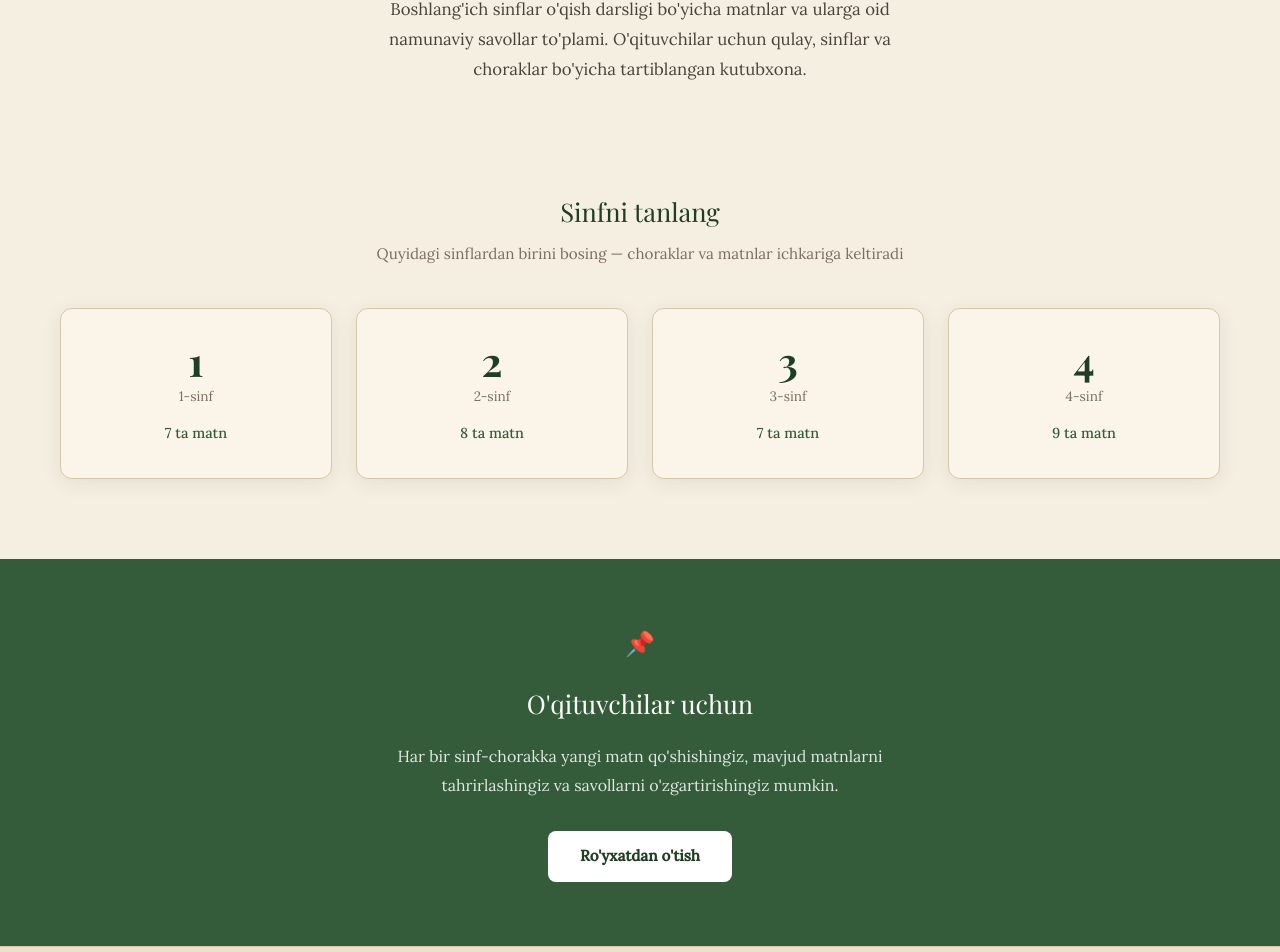
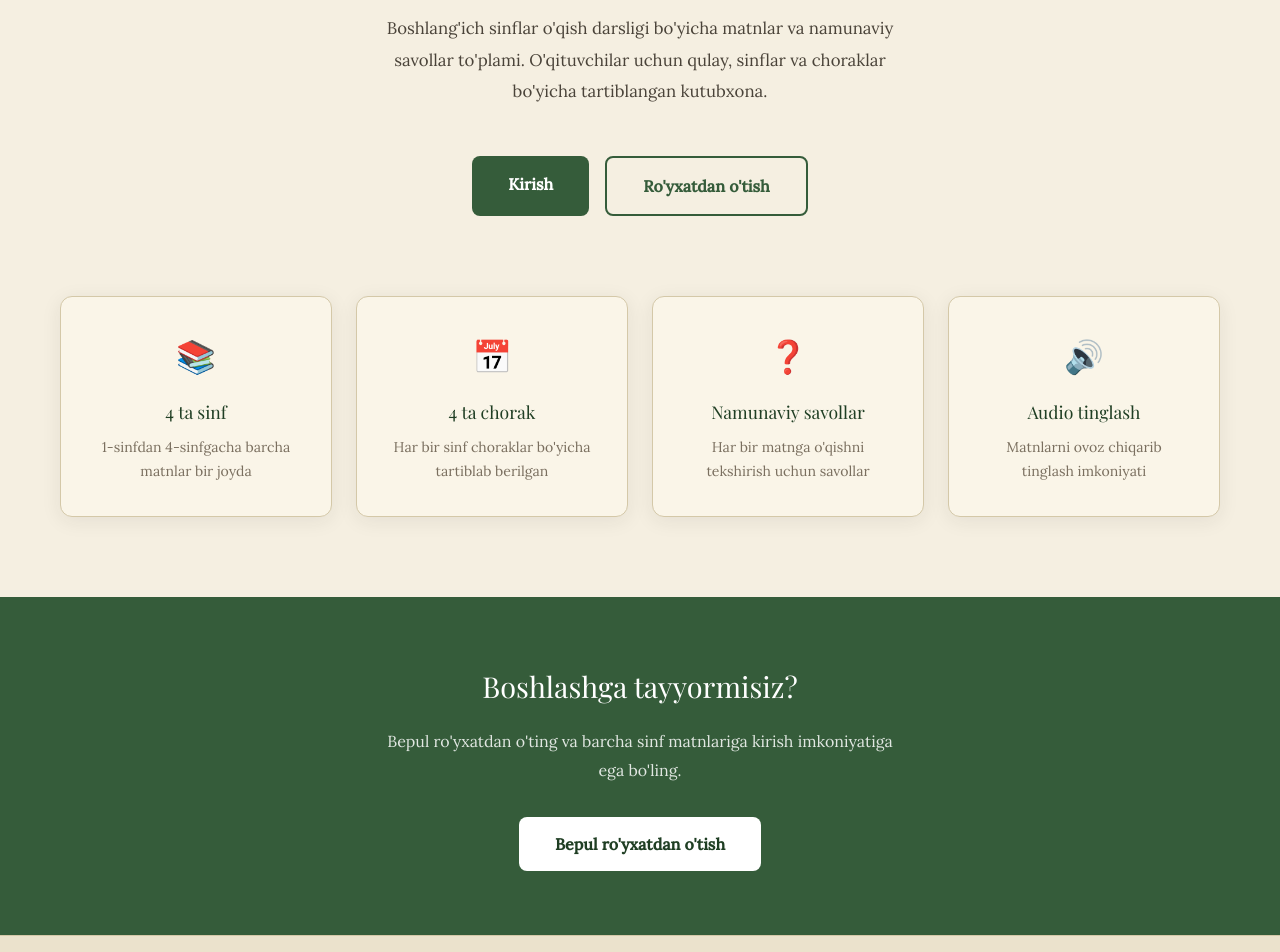
Before and after one commit to jahongirmurodov43-sudo/matnlar-olami-backend, a React (Vite) app in the folder frontend/: page / in a window 1280 px wide. Shown: the part 334-1286 px from the top of the page. Built offline with nearby package versions, Linux system fonts and the light colour scheme; a web font is replaced by a local one.

Commit message:
Auth gates: protect all content, landing page for guests, persist session

```diff
--- a/frontend/src/App.jsx
+++ b/frontend/src/App.jsx
@@ -1,5 +1,5 @@
-import { BrowserRouter as Router, Routes, Route } from 'react-router-dom';
-import { useState } from 'react';
+import { BrowserRouter as Router, Routes, Route, Navigate } from 'react-router-dom';
+import { useState, useEffect } from 'react';
 import './i18n';
 import Navbar from './components/Navbar';
 import Footer from './components/Footer';
@@ -12,25 +12,53 @@ import GradePage from './pages/GradePage';
 import TextPage from './pages/TextPage';
 import Settings from './pages/Settings';
 
+// Redirects to /login if not authenticated
+function PrivateRoute({ user, children }) {
+  if (!user) return <Navigate to="/login" replace />;
+  return children;
+}
+
 function App() {
   const [user, setUser] = useState(null);
   const [lang, setLang] = useState('uz');
+  const [ready, setReady] = useState(false);
+
+  // Restore session from localStorage on first load
+  useEffect(() => {
+    const token = localStorage.getItem('token');
+    const saved = localStorage.getItem('user');
+    if (token && saved) {
+      try { setUser(JSON.parse(saved)); } catch {}
+    }
+    setReady(true);
+  }, []);
+
+  const handleSetUser = (u) => {
+    setUser(u);
+    if (u) localStorage.setItem('user', JSON.stringify(u));
+    else { localStorage.removeItem('user'); localStorage.removeItem('token'); }
+  };
+
+  if (!ready) return null;
 
   return (
     <Router>
       <div style={{ minHeight: '100vh', display: 'flex', flexDirection: 'column' }}>
-        <Navbar user={user} setLang={setLang} lang={lang} />
+        <Navbar user={user} setUser={handleSetUser} setLang={setLang} lang={lang} />
 
         <main style={{ flex: 1 }}>
           <Routes>
-            <Route path="/" element={<Home />} />
-            <Route path="/login" element={<Login setUser={setUser} />} />
-            <Route path="/register" element={<Register />} />
-            <Route path="/texts" element={<Texts user={user} lang={lang} />} />
-            <Route path="/admin" element={<Admin user={user} />} />
-            <Route path="/sinf/:grade" element={<GradePage user={user} lang={lang} />} />
-            <Route path="/sinf/:grade/chorak/:quarter/matn/:id" element={<TextPage user={user} lang={lang} />} />
-            <Route path="/sozlamalar" element={<Settings lang={lang} setLang={setLang} />} />
+            {/* Public routes */}
+            <Route path="/" element={<Home user={user} />} />
+            <Route path="/login" element={user ? <Navigate to="/" replace /> : <Login setUser={handleSetUser} />} />
+            <Route path="/register" element={user ? <Navigate to="/" replace /> : <Register />} />
+
+            {/* Protected routes */}
+            <Route path="/texts" element={<PrivateRoute user={user}><Texts user={user} lang={lang} /></PrivateRoute>} />
+            <Route path="/admin" element={<PrivateRoute user={user}><Admin user={user} /></PrivateRoute>} />
+            <Route path="/sinf/:grade" element={<PrivateRoute user={user}><GradePage user={user} lang={lang} /></PrivateRoute>} />
+            <Route path="/sinf/:grade/chorak/:quarter/matn/:id" element={<PrivateRoute user={user}><TextPage user={user} lang={lang} /></PrivateRoute>} />
+            <Route path="/sozlamalar" element={<PrivateRoute user={user}><Settings lang={lang} setLang={setLang} /></PrivateRoute>} />
           </Routes>
         </main>
 
--- a/frontend/src/pages/Home.jsx
+++ b/frontend/src/pages/Home.jsx
@@ -7,86 +7,109 @@ const grades = [
   { grade: 4, texts: 9 },
 ];
 
-function Home() {
+function Home({ user }) {
+  // ── Logged-in view ──────────────────────────────────────────
+  if (user) {
     return (
       <div style={{ minHeight: '100vh' }}>
-
-      {/* Hero */}
-      <section className="fade-in" style={{ textAlign: 'center', padding: '5rem 1.5rem 4rem' }}>
-        <p style={{ fontFamily: 'var(--font-body)', color: 'var(--ink-muted)', letterSpacing: '0.12em', fontSize: '0.85rem', textTransform: 'uppercase', marginBottom: '1.5rem' }}>
+        <section className="fade-in" style={{ textAlign: 'center', padding: '4rem 1.5rem 3rem' }}>
+          <p style={{ fontFamily: 'var(--font-body)', color: 'var(--ink-muted)', letterSpacing: '0.12em', fontSize: '0.85rem', textTransform: 'uppercase', marginBottom: '1.25rem' }}>
             ✦ O'qish darslari uchun ✦
           </p>
-
-        <h1 style={{ fontFamily: 'var(--font-display)', fontSize: 'clamp(3rem, 8vw, 5rem)', fontWeight: 700, lineHeight: 1.1, marginBottom: '1rem' }}>
+          <h1 style={{ fontFamily: 'var(--font-display)', fontSize: 'clamp(2.5rem, 7vw, 4.5rem)', fontWeight: 700, lineHeight: 1.1, marginBottom: '0.75rem' }}>
             Matnlar <em style={{ fontStyle: 'italic', fontWeight: 400 }}>Olami</em>
           </h1>
-
-        <div style={{ width: '60px', height: '2px', background: 'var(--forest)', margin: '0 auto 1.5rem' }} />
-
-        <p style={{ fontFamily: 'var(--font-body)', color: 'var(--ink-soft)', maxWidth: '560px', margin: '0 auto 2.5rem', fontSize: '1.05rem', lineHeight: 1.8 }}>
-          Boshlang'ich sinflar o'qish darsligi bo'yicha matnlar va ularga oid namunaviy savollar to'plami. O'qituvchilar uchun qulay, sinflar va choraklar bo'yicha tartiblangan kutubxona.
+          <div style={{ width: '50px', height: '2px', background: 'var(--forest)', margin: '0 auto 1.25rem' }} />
+          <p style={{ fontFamily: 'var(--font-body)', color: 'var(--ink-soft)', maxWidth: '520px', margin: '0 auto', fontSize: '1rem', lineHeight: 1.8 }}>
+            Xush kelibsiz, <strong>{user.name}</strong>. Quyidagi sinflardan birini tanlang.
           </p>
         </section>
 
-      {/* Grade cards */}
         <section style={{ padding: '0 1.5rem 5rem' }}>
           <div className="container">
-          <h2 style={{ textAlign: 'center', fontFamily: 'var(--font-display)', fontSize: '1.6rem', marginBottom: '0.5rem' }}>
+            <h2 style={{ textAlign: 'center', fontFamily: 'var(--font-display)', fontSize: '1.5rem', marginBottom: '0.4rem' }}>
               Sinfni tanlang
             </h2>
-          <p style={{ textAlign: 'center', fontFamily: 'var(--font-body)', color: 'var(--ink-muted)', marginBottom: '2.5rem', fontSize: '0.95rem' }}>
-            Quyidagi sinflardan birini bosing — choraklar va matnlar ichkariga keltiradi
+            <p style={{ textAlign: 'center', fontFamily: 'var(--font-body)', color: 'var(--ink-muted)', marginBottom: '2rem', fontSize: '0.9rem' }}>
+              Choraklar va matnlar ichkariga keltiradi
             </p>
-
-          <div style={{ display: 'grid', gridTemplateColumns: 'repeat(auto-fit, minmax(180px, 1fr))', gap: '1.5rem' }}>
+            <div style={{ display: 'grid', gridTemplateColumns: 'repeat(auto-fit, minmax(180px, 1fr))', gap: '1.25rem' }}>
               {grades.map(({ grade, texts }) => (
-              <Link
-                key={grade}
-                to={`/sinf/${grade}`}
-                style={{ textDecoration: 'none' }}
-              >
+                <Link key={grade} to={`/sinf/${grade}`} style={{ textDecoration: 'none' }}>
                   <div className="card" style={{ textAlign: 'center', cursor: 'pointer', transition: 'transform 0.2s, box-shadow 0.2s' }}
-                  onMouseEnter={e => { e.currentTarget.style.transform = 'translateY(-4px)'; e.currentTarget.style.boxShadow = '0 8px 30px rgba(42,38,32,0.14)'; }}
+                    onMouseEnter={e => { e.currentTarget.style.transform = 'translateY(-4px)'; e.currentTarget.style.boxShadow = '0 8px 28px rgba(42,38,32,0.13)'; }}
                     onMouseLeave={e => { e.currentTarget.style.transform = ''; e.currentTarget.style.boxShadow = ''; }}
                   >
-                  <div style={{ fontFamily: 'var(--font-display)', fontSize: '2.5rem', fontWeight: 700, color: 'var(--forest-deep)', lineHeight: 1 }}>
-                    {grade}
-                  </div>
-                  <div style={{ fontFamily: 'var(--font-body)', color: 'var(--ink-muted)', fontSize: '0.85rem', marginTop: '0.25rem' }}>
-                    {grade}-sinf
-                  </div>
-                  <div style={{ fontFamily: 'var(--font-body)', color: 'var(--forest)', fontSize: '0.9rem', marginTop: '0.75rem', fontWeight: 500 }}>
-                    {texts} ta matn
-                  </div>
+                    <div style={{ fontFamily: 'var(--font-display)', fontSize: '2.5rem', fontWeight: 700, color: 'var(--forest-deep)', lineHeight: 1 }}>{grade}</div>
+                    <div style={{ fontFamily: 'var(--font-body)', color: 'var(--ink-muted)', fontSize: '0.82rem', marginTop: '0.2rem' }}>{grade}-sinf</div>
+                    <div style={{ fontFamily: 'var(--font-body)', color: 'var(--forest)', fontSize: '0.88rem', marginTop: '0.6rem', fontWeight: 500 }}>{texts} ta matn</div>
                   </div>
                 </Link>
               ))}
             </div>
           </div>
         </section>
+      </div>
+    );
+  }
 
-      {/* Teacher section */}
+  // ── Landing page for guests ──────────────────────────────────
+  return (
+    <div style={{ minHeight: '100vh' }}>
+
+      {/* Hero */}
+      <section className="fade-in" style={{ textAlign: 'center', padding: '6rem 1.5rem 5rem' }}>
+        <p style={{ fontFamily: 'var(--font-body)', color: 'var(--ink-muted)', letterSpacing: '0.15em', fontSize: '0.8rem', textTransform: 'uppercase', marginBottom: '1.5rem' }}>
+          ✦ Boshlang'ich sinflar uchun ✦
+        </p>
+        <h1 style={{ fontFamily: 'var(--font-display)', fontSize: 'clamp(3rem, 8vw, 5rem)', fontWeight: 700, lineHeight: 1.1, marginBottom: '1rem' }}>
+          Matnlar <em style={{ fontStyle: 'italic', fontWeight: 400 }}>Olami</em>
+        </h1>
+        <div style={{ width: '60px', height: '2px', background: 'var(--forest)', margin: '0 auto 1.75rem' }} />
+        <p style={{ fontFamily: 'var(--font-body)', color: 'var(--ink-soft)', maxWidth: '540px', margin: '0 auto 3rem', fontSize: '1.05rem', lineHeight: 1.9 }}>
+          Boshlang'ich sinflar o'qish darsligi bo'yicha matnlar va namunaviy savollar to'plami. O'qituvchilar uchun qulay, sinflar va choraklar bo'yicha tartiblangan kutubxona.
+        </p>
+        <div style={{ display: 'flex', gap: '1rem', justifyContent: 'center', flexWrap: 'wrap' }}>
+          <Link to="/login" style={{ fontFamily: 'var(--font-body)', background: 'var(--forest)', color: 'white', padding: '14px 36px', borderRadius: '8px', textDecoration: 'none', fontSize: '1rem', fontWeight: 600 }}>
+            Kirish
+          </Link>
+          <Link to="/register" style={{ fontFamily: 'var(--font-body)', background: 'transparent', color: 'var(--forest)', padding: '14px 36px', borderRadius: '8px', textDecoration: 'none', fontSize: '1rem', fontWeight: 600, border: '2px solid var(--forest)' }}>
+            Ro'yxatdan o'tish
+          </Link>
+        </div>
+      </section>
+
+      {/* Features */}
+      <section style={{ padding: '0 1.5rem 5rem' }}>
+        <div className="container">
+          <div style={{ display: 'grid', gridTemplateColumns: 'repeat(auto-fit, minmax(220px, 1fr))', gap: '1.5rem' }}>
+            {[
+              { icon: '📚', title: '4 ta sinf', desc: '1-sinfdan 4-sinfgacha barcha matnlar bir joyda' },
+              { icon: '📅', title: '4 ta chorak', desc: 'Har bir sinf choraklar bo\'yicha tartiblab berilgan' },
+              { icon: '❓', title: 'Namunaviy savollar', desc: 'Har bir matnga o\'qishni tekshirish uchun savollar' },
+              { icon: '🔊', title: 'Audio tinglash', desc: 'Matnlarni ovoz chiqarib tinglash imkoniyati' },
+            ].map(({ icon, title, desc }) => (
+              <div key={title} className="card" style={{ textAlign: 'center' }}>
+                <div style={{ fontSize: '2rem', marginBottom: '0.75rem' }}>{icon}</div>
+                <h3 style={{ fontFamily: 'var(--font-display)', fontSize: '1.1rem', marginBottom: '0.5rem' }}>{title}</h3>
+                <p style={{ fontFamily: 'var(--font-body)', color: 'var(--ink-muted)', fontSize: '0.88rem', lineHeight: 1.7 }}>{desc}</p>
+              </div>
+            ))}
+          </div>
+        </div>
+      </section>
+
+      {/* CTA */}
       <section style={{ background: 'var(--forest)', color: 'white', padding: '4rem 1.5rem', textAlign: 'center' }}>
-        <div className="container" style={{ maxWidth: '600px' }}>
-          <p style={{ fontSize: '1.5rem', marginBottom: '1rem' }}>📌</p>
-          <h2 style={{ fontFamily: 'var(--font-display)', color: 'white', fontSize: '1.6rem', marginBottom: '1rem' }}>
-            O'qituvchilar uchun
+        <div className="container" style={{ maxWidth: '560px' }}>
+          <h2 style={{ fontFamily: 'var(--font-display)', color: 'white', fontSize: '1.8rem', marginBottom: '1rem' }}>
+            Boshlashga tayyormisiz?
           </h2>
           <p style={{ fontFamily: 'var(--font-body)', color: 'rgba(255,255,255,0.85)', lineHeight: 1.8, marginBottom: '2rem' }}>
-            Har bir sinf-chorakka yangi matn qo'shishingiz, mavjud matnlarni tahrirlashingiz va savollarni o'zgartirishingiz mumkin.
+            Bepul ro'yxatdan o'ting va barcha sinf matnlariga kirish imkoniyatiga ega bo'ling.
           </p>
-          <Link to="/register" style={{
-            display: 'inline-block',
-            background: 'white',
-            color: 'var(--forest-deep)',
-            fontFamily: 'var(--font-body)',
-            fontWeight: 600,
-            padding: '12px 32px',
-            borderRadius: '8px',
-            textDecoration: 'none',
-            fontSize: '0.95rem',
-          }}>
-            Ro'yxatdan o'tish
+          <Link to="/register" style={{ display: 'inline-block', background: 'white', color: 'var(--forest-deep)', fontFamily: 'var(--font-body)', fontWeight: 700, padding: '13px 36px', borderRadius: '8px', textDecoration: 'none', fontSize: '1rem' }}>
+            Bepul ro'yxatdan o'tish
           </Link>
         </div>
       </section>
```
Also changed, not shown: frontend/src/components/Navbar.jsx (+12 -4 lines). Lines whose indentation alone changed are shown as unchanged.
